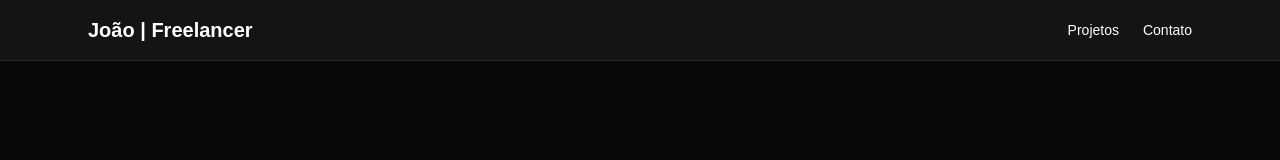
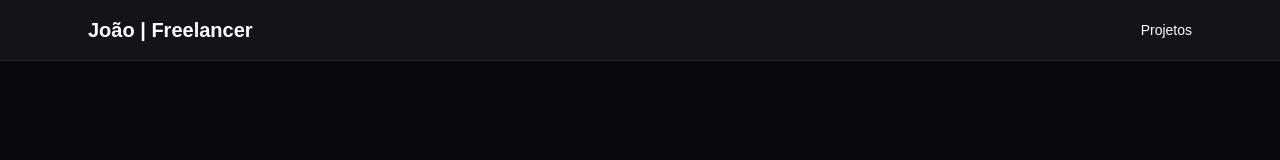
Before and after one commit to JoaoEmanoel2005/Profile_freela, a Next.js app: page / in a window 1280 px wide. Shown: the top 160 px of the page. Built offline with nearby package versions, Linux system fonts and the light colour scheme.

Commit message:
exclusao contato header

```diff
--- a/components/Header.tsx
+++ b/components/Header.tsx
@@ -5,7 +5,6 @@ return (
 <h1 className="font-bold text-xl">João | Freelancer</h1>
 <div className="space-x-6 text-sm">
 <a href="#projects" className="hover:text-blue-500">Projetos</a>
-<a href="#contact" className="hover:text-blue-500">Contato</a>
 </div>
 </nav>
 </header>
```
